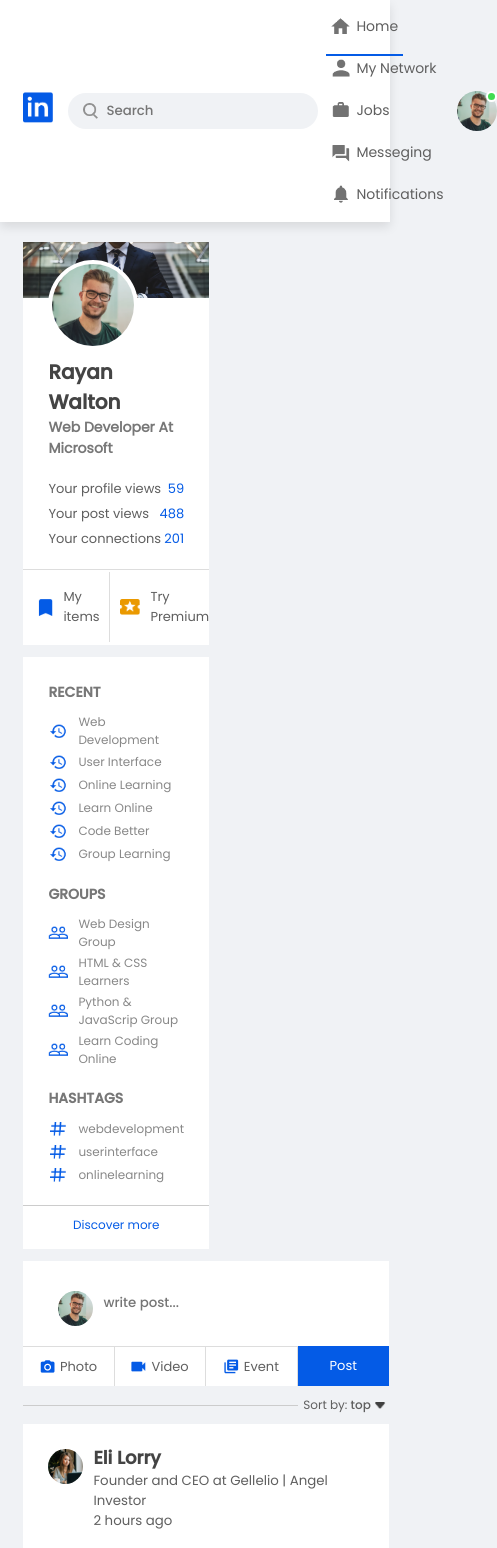
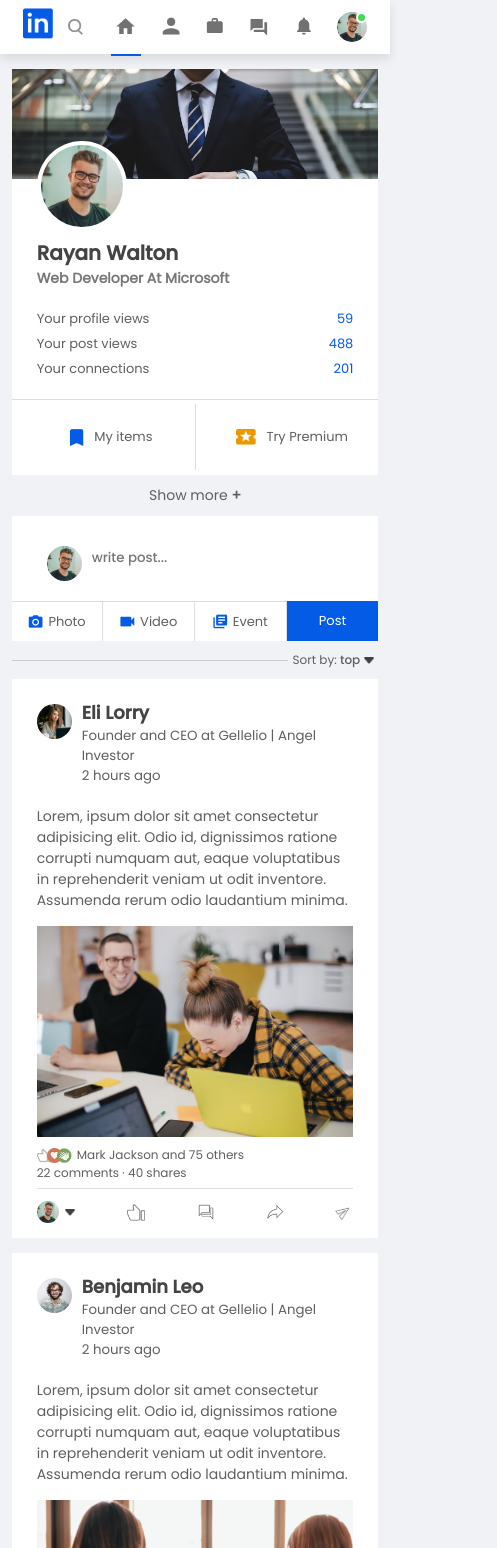
Before and after one commit to ebrahim-2030/linkedin-clone-pure-html-css-js, a plain HTML site: page index.html in a window 390 px wide. Shown: the top 1548 px of the page, 497 px wide, since content can reach past the window. Drawn offline with Linux system fonts and the light colour scheme.

Commit message:
style: add responsiveness using Flexbox and media queries

```diff
--- a/style.css
+++ b/style.css
@@ -722,3 +722,77 @@ a {
 .profile-footer .copyright-msg {
   justify-content: flex-start;
 }
+
+/* ----------MEDIA QUERY FOR SMALL SCREEN---------- */
+@media only screen and (max-width: 600px) {
+  .search-box {
+    width: 25px;
+    background-color: transparent;
+    padding: 0;
+  }
+  .search-box input {
+    width: 0;
+    padding: 0;
+  }
+  .navbar-center ul li a span {
+    display: none;
+  }
+  .navbar-center ul li a {
+    padding-right: 0;
+    margin: 5px;
+  }
+  .nav-profile-img {
+    width: 30px;
+  }
+  .container {
+    padding: 15px 3%;
+  }
+  .left-sidebar,
+  .right-sidebar {
+    flex-basis: 100%;
+    position: relative;
+    top: unset;
+  }
+  .main-content {
+    flex-basis: 100%;
+  }
+  .post-stats {
+    margin: 2px 0;
+  }
+  .post-activity-link span {
+    display: none;
+  }
+  .post-activity-link img {
+    margin-right: 0;
+  }
+  .profile-main,
+  .profile-sidebar {
+    flex-basis: 100%;
+  }
+  .profile-container {
+    font-size: 14px;
+  }
+  .profile-container b {
+    font-family: "pop-reg";
+  }
+  .profile-pic {
+    width: 100px;
+    margin-top: -50px;
+  }
+  .profile-describtion {
+    font-size: 14px;
+  }
+  #showMoreLink {
+    display: block;
+    width: fit-content;
+    margin: 10px auto;
+    font-size: 14px;
+    cursor: pointer;
+  }
+  .sidebar-activity {
+    display: none;
+  }
+  .sidebar-activity.open-activity {
+    display: block;
+  }
+}
```
